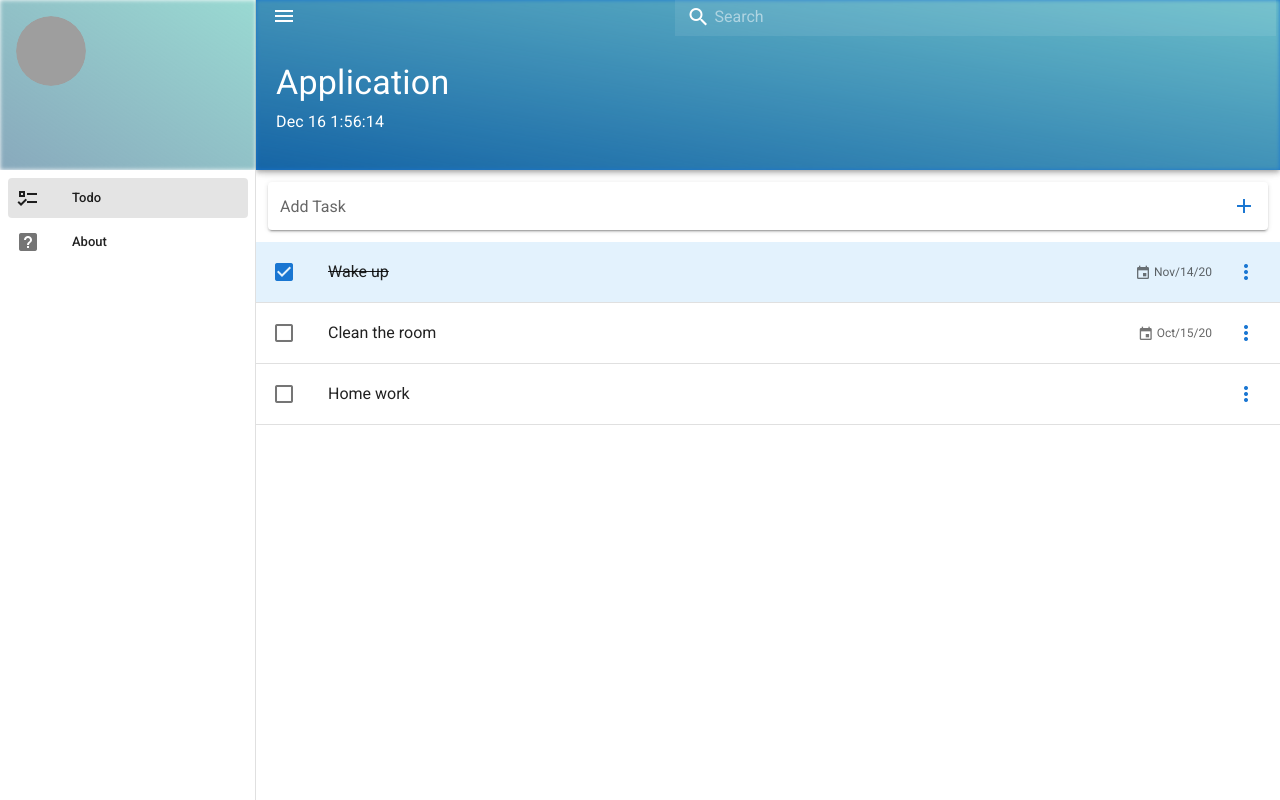
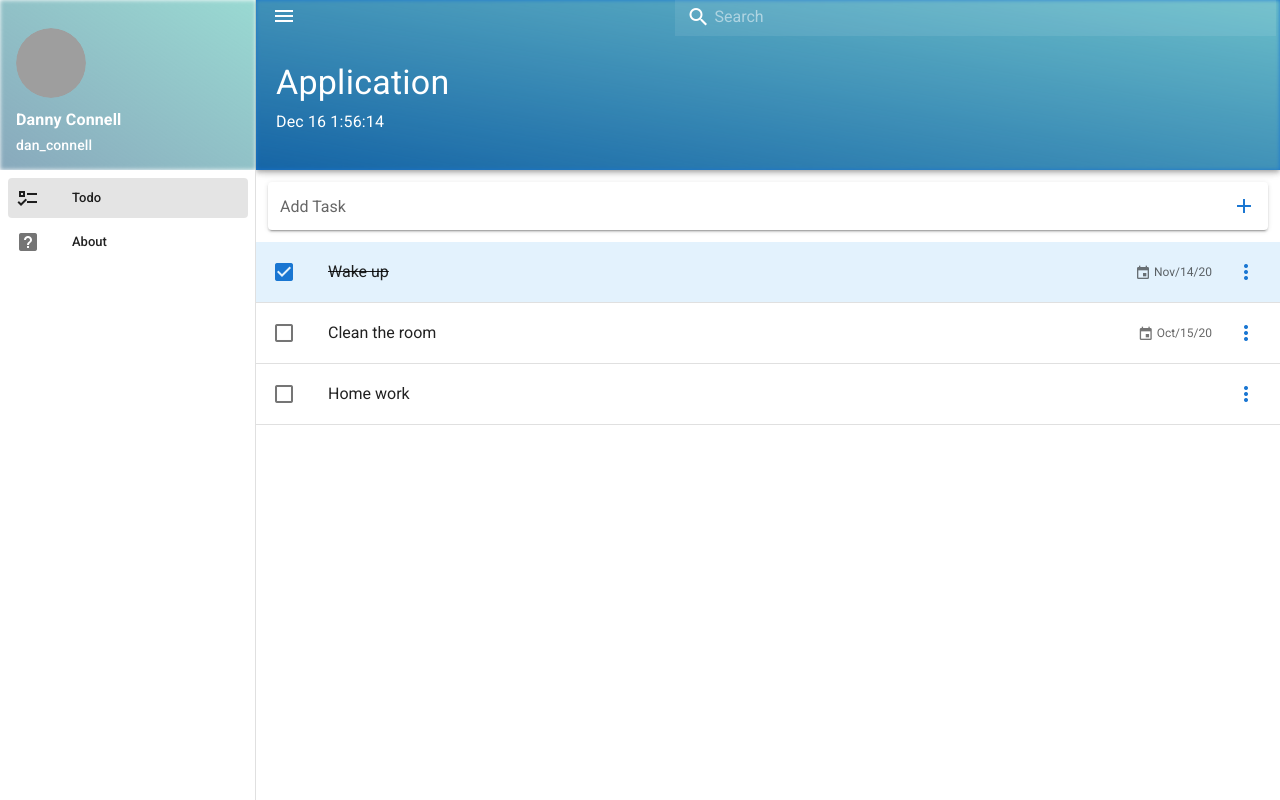
Before and after one commit to nord2sudjp/vuetify-todo, a Vue app: page / in a window 1280 px wide. Built offline with nearby package versions, Linux system fonts and the light colour scheme; grey boxes are pictures that could not be loaded.

Commit message:
brush up app header

```diff
--- a/src/App.vue
+++ b/src/App.vue
@@ -1,18 +1,22 @@
 <template>
     <v-app id="inspire">
-        <v-navigation-drawer v-model="drawer" app>
+        <v-navigation-drawer v-model="drawer" :mobile-breakpoint="760" app>
             <v-img
-                class="pa-4"
+                class="pa-4 pt-7"
                 height="170"
                 src="mountains.jpg"
                 gradient="to top right, rgba(19,84,122,.5), rgba(128,208,199,.8)"
             >
-                <v-avatar size="70">
+                <v-avatar size="70" class="mb-2">
                     <img
                         src="https://cdn.vuetifyjs.com/images/john.jpg"
                         alt="John"
                     />
                 </v-avatar>
+                <div class="white--text text-subtitle-1 font-weight-bold">
+                    Danny Connell
+                </div>
+                <div class="white--text text-subtitle-2">dan_connell</div>
             </v-img>
 
             <v-list dense nav>
@@ -48,7 +52,7 @@
                 />
             </template>
 
-            <v-container class="pa-0">
+            <v-container class="header-container pa-0">
                 <v-row>
                     <v-app-bar-nav-icon @click="drawer = !drawer" />
                     <v-spacer />
@@ -90,6 +94,7 @@ export default {
 };
 </script>
 
-<style>
-@import "https://fonts.googleapis.com/css?family=Material+Icons";
+<style lang="sass">
+.header-container
+    max-width: none !important
 </style>
```
